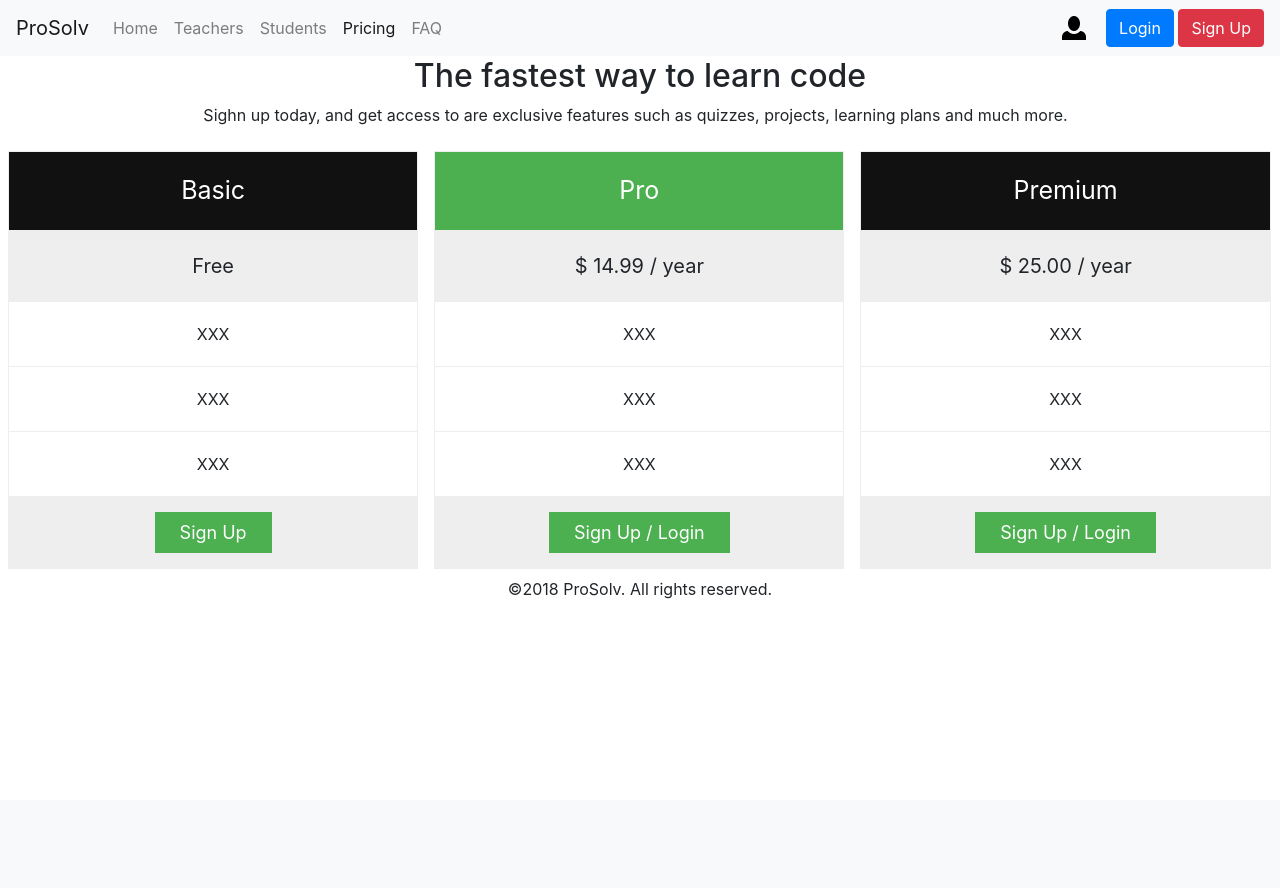
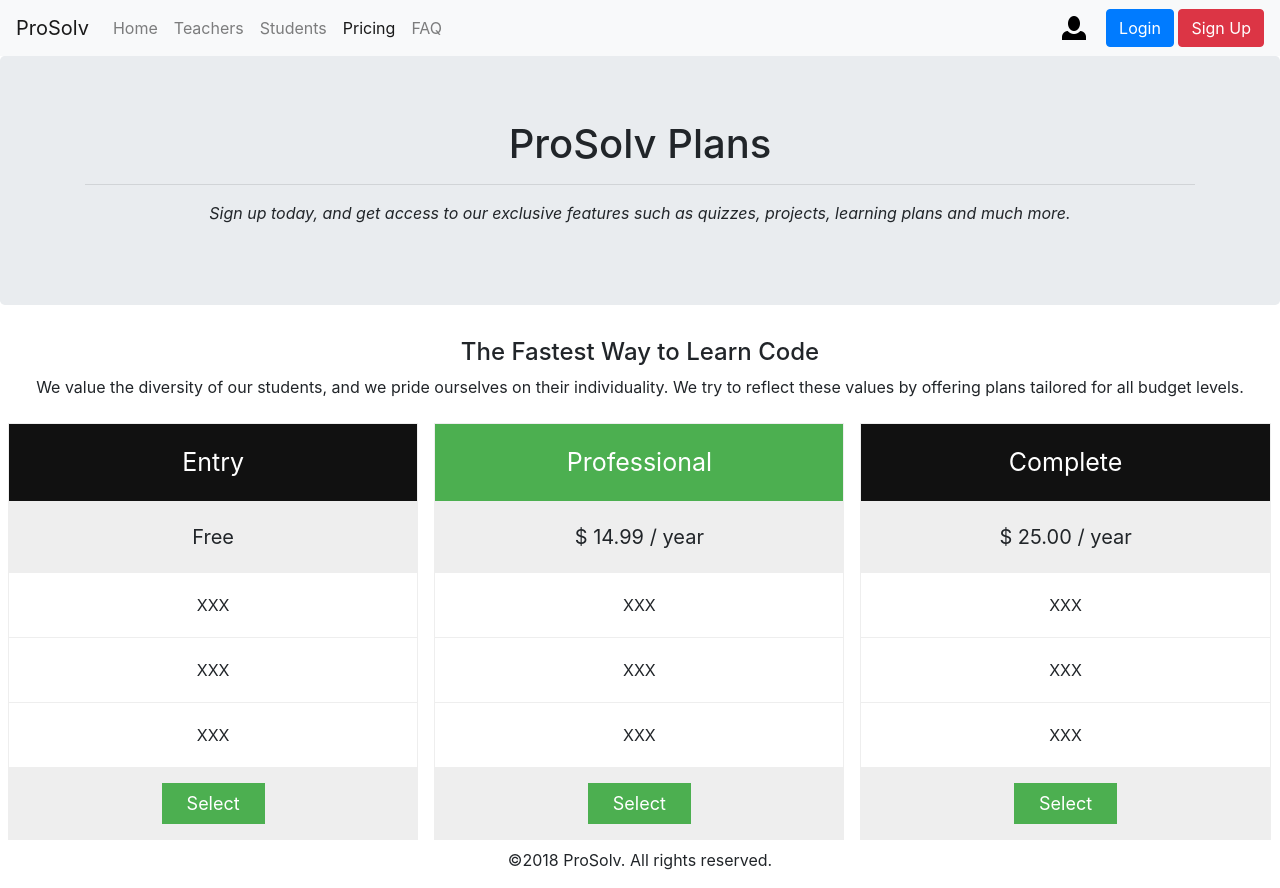
Before and after one commit to codyjm/cp3405_a2, a PHP site: page /pricing.html in a window 1280 px wide. Before the commit the page ends 599 px from the top, so only its background shows below. Run offline with PHP 8.4, Linux system fonts and the light colour scheme.

Commit message:
Added header, modified formatting

```diff
--- a/css/mainstyles.css
+++ b/css/mainstyles.css
@@ -51,3 +51,58 @@ td.tt {
     padding: 1em;
     border-bottom: 1px solid lightgrey;
 }
+* {
+    box-sizing: border-box;
+}
+
+.columns {
+    float: left;
+    width: 33.3%;
+    padding: 8px;
+}
+
+.price {
+    list-style-type: none;
+    border: 1px solid #eee;
+    margin: 0;
+    padding: 0;
+    -webkit-transition: 0.3s;
+    transition: 0.3s;
+}
+
+.price:hover {
+    box-shadow: 0 8px 12px 0 rgba(0,0,0,0.2)
+}
+
+.price .header {
+    background-color: #111;
+    color: white;
+    font-size: 25px;
+}
+
+.price li {
+    border-bottom: 1px solid #eee;
+    padding: 20px;
+    text-align: center;
+}
+
+.price .grey {
+    background-color: #eee;
+    font-size: 20px;
+}
+
+.button {
+    background-color: #4CAF50;
+    border: none;
+    color: white;
+    padding: 10px 25px;
+    text-align: center;
+    text-decoration: none;
+    font-size: 18px;
+}
+
+@media only screen and (max-width: 600px) {
+    .columns {
+        width: 100%;
+    }
+}
--- a/pricing.html
+++ b/pricing.html
@@ -2,63 +2,6 @@
 <html lang="en">
 <head>
     <meta name="viewport" content="width=device-width, initial-scale=1.0">
-    <style>
-* {
-    box-sizing: border-box;
-}
-
-.columns {
-    float: left;
-    width: 33.3%;
-    padding: 8px;
-}
-
-.price {
-    list-style-type: none;
-    border: 1px solid #eee;
-    margin: 0;
-    padding: 0;
-    -webkit-transition: 0.3s;
-    transition: 0.3s;
-}
-
-.price:hover {
-    box-shadow: 0 8px 12px 0 rgba(0,0,0,0.2)
-}
-
-.price .header {
-    background-color: #111;
-    color: white;
-    font-size: 25px;
-}
-
-.price li {
-    border-bottom: 1px solid #eee;
-    padding: 20px;
-    text-align: center;
-}
-
-.price .grey {
-    background-color: #eee;
-    font-size: 20px;
-}
-
-.button {
-    background-color: #4CAF50;
-    border: none;
-    color: white;
-    padding: 10px 25px;
-    text-align: center;
-    text-decoration: none;
-    font-size: 18px;
-}
-
-@media only screen and (max-width: 600px) {
-    .columns {
-        width: 100%;
-    }
-}
-</style> <meta http-equiv="content-type" content="text/html; charset=utf-8">
     <meta http-equiv="X-UA-Compatible" content="IE=edge">
     <meta name="viewport" content="width=device-width, initial-scale=1">
     <title>Pricing Information</title>
@@ -67,69 +10,75 @@
     <link href="css/mainstyles.css" rel="stylesheet">
 </head>
 <body>
-    <nav class="navbar navbar-expand-lg navbar-light bg-light"><a class="navbar-brand"
-
-        href="index.html">ProSolv</a> <button class="navbar-toggler" type="button"
-
-        data-toggle="collapse" data-target="#navbarSupportedContent" aria-controls="navbarSupportedContent"
-
-        aria-expanded="false" aria-label="Toggle navigation"> <span class="navbar-toggler-icon"></span>
-      </button>
+<nav class="navbar navbar-expand-lg navbar-light bg-light"><a class="navbar-brand" href="index.html">ProSolv</a>
+    <button class="navbar-toggler" type="button" data-toggle="collapse" data-target="#navbarSupportedContent" aria-controls="navbarSupportedContent" aria-expanded="false" aria-label="Toggle navigation"> <span class="navbar-toggler-icon"></span> </button>
     <div class="collapse navbar-collapse" id="navbarSupportedContent">
         <ul class="navbar-nav mr-auto">
-          <li class="nav-item"> <a class="nav-link" href="index.html">Home <span
-
-                class="sr-only">(current)</span></a> </li>
+            <li class="nav-item"> <a class="nav-link" href="index.html">Home <span class="sr-only">(current)</span></a> </li>
             <li class="nav-item"> <a class="nav-link" href="teachers.html">Teachers</a></li>
             <li class="nav-item"> <a class="nav-link" href="students.html">Students</a></li>
             <li class="nav-item active"> <a class="nav-link" href="pricing.html">Pricing</a></li>
             <li class="nav-item"> <a class="nav-link" href="faq.html">FAQ</a></li>
         </ul>
-        <form class="form-inline my-2 my-lg-0"> <img class="account_icon" src="images/person-3x.png"
-
-            alt="Sign In"> <a href="signin.html" class="btn btn-primary my-2 my-sm-0">Login</a>
-          <p>&nbsp;</p>
+        <form class="form-inline my-2 my-lg-0">
+            <img class="account_icon" src="images/person-3x.png" alt="Sign In"/>
+            <a href="signin.html" class="btn btn-primary my-2 my-sm-0">Login</a>
+            <p> </p>
             <a href="signup.html" class="btn btn-danger my-2 my-sm-0">Sign Up</a>
         </form>
     </div>
 </nav>
+<header>
+    <div class="jumbotron">
+        <div class="container">
+            <div class="row">
+                <div class="col-12">
+                    <h1 class="text-center">ProSolv Plans</h1>
+                    <hr>
+                    <p class="subheading">Sign up today, and get access to our exclusive
+                        features such as quizzes, projects, learning plans and much
+                        more.</p>
+                </div>
+            </div>
+        </div>
+    </div>
+</header>
 <div class="container">
     <div class="row">
         <div class="col-12 col-md-8 mx-auto"> </div>
     </div>
 </div>
-    <h2 style="text-align:center">The fastest way to learn code</h2>
-    <p style="text-align:center">Sighn up today, and get access to are exclusive
-      features such as quizzes, projects, learning plans and much
-      more. &nbsp; </p>
+<h4 class="text-center">The Fastest Way to Learn Code</h4>
+<p class="text-center">We value the diversity of our students, and we pride ourselves on their individuality.
+    We try to reflect these values by offering plans tailored for all budget levels.</p>
 <div class="columns">
     <ul class="price">
-        <li class="header">Basic</li>
+        <li class="header">Entry</li>
         <li class="grey">Free</li>
         <li>XXX</li>
         <li>XXX</li>
         <li>XXX</li>
-        <li class="grey"><a href="#" class="button">Sign Up</a></li>
+        <li class="grey"><a href="#" class="button">Select</a></li>
     </ul>
 </div>
 <div class="columns">
     <ul class="price">
-        <li class="header" style="background-color:#4CAF50">Pro</li>
+        <li class="header" style="background-color:#4CAF50">Professional</li>
         <li class="grey">$ 14.99 / year</li>
         <li>XXX</li>
         <li>XXX</li>
         <li>XXX</li>
-        <li class="grey"><a href="#" class="button">Sign Up / Login</a></li>
+        <li class="grey"><a href="#" class="button">Select</a></li>
     </ul>
 </div>
 <div class="columns">
     <ul class="price">
-        <li class="header">Premium</li>
+        <li class="header">Complete</li>
         <li class="grey">$ 25.00 / year</li>
         <li>XXX</li>
         <li>XXX</li>
         <li>XXX</li>
-        <li class="grey"><a href="#" class="button">Sign Up / Login</a></li>
+        <li class="grey"><a href="#" class="button">Select</a></li>
     </ul>
 </div>
 <footer class="text-center">
```
Lines whose indentation alone changed are shown as unchanged.
